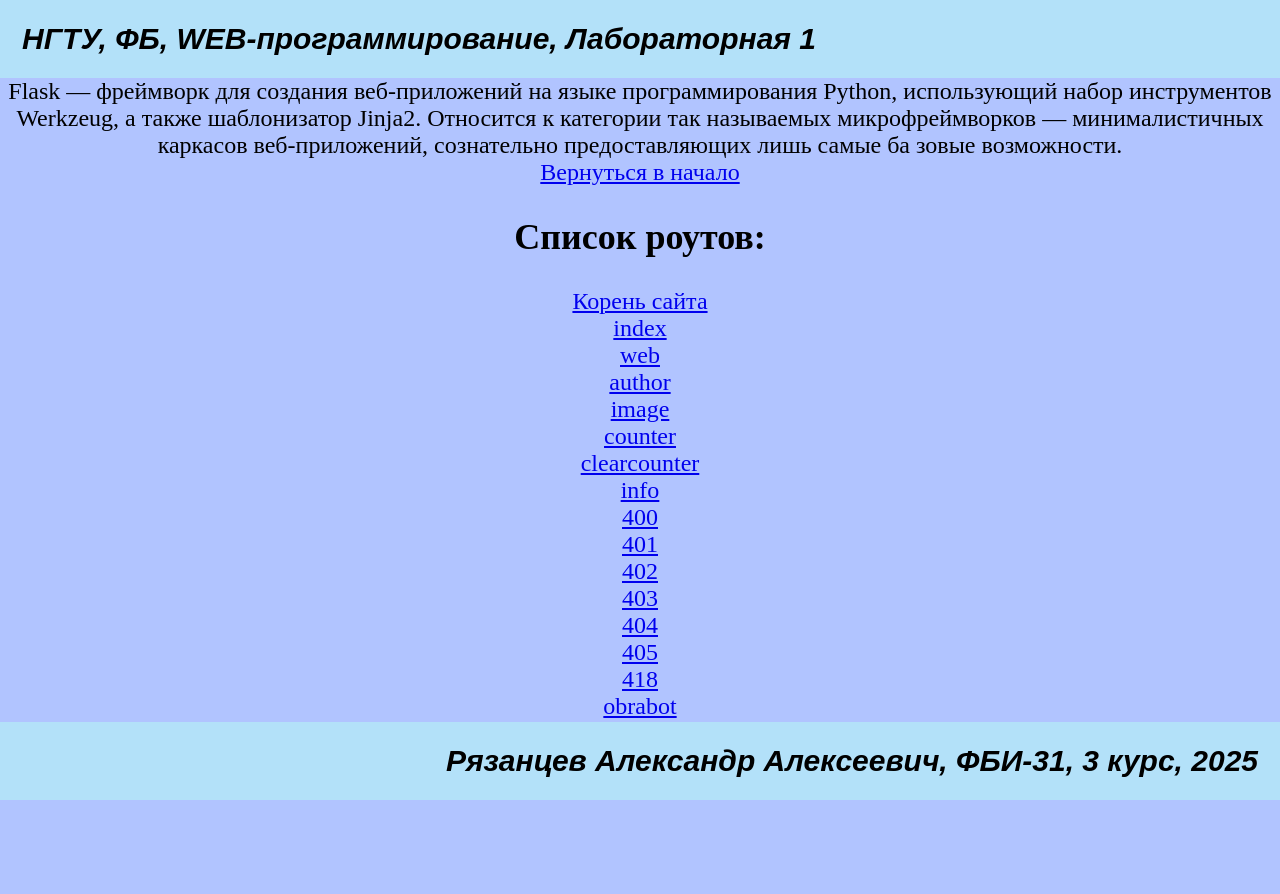
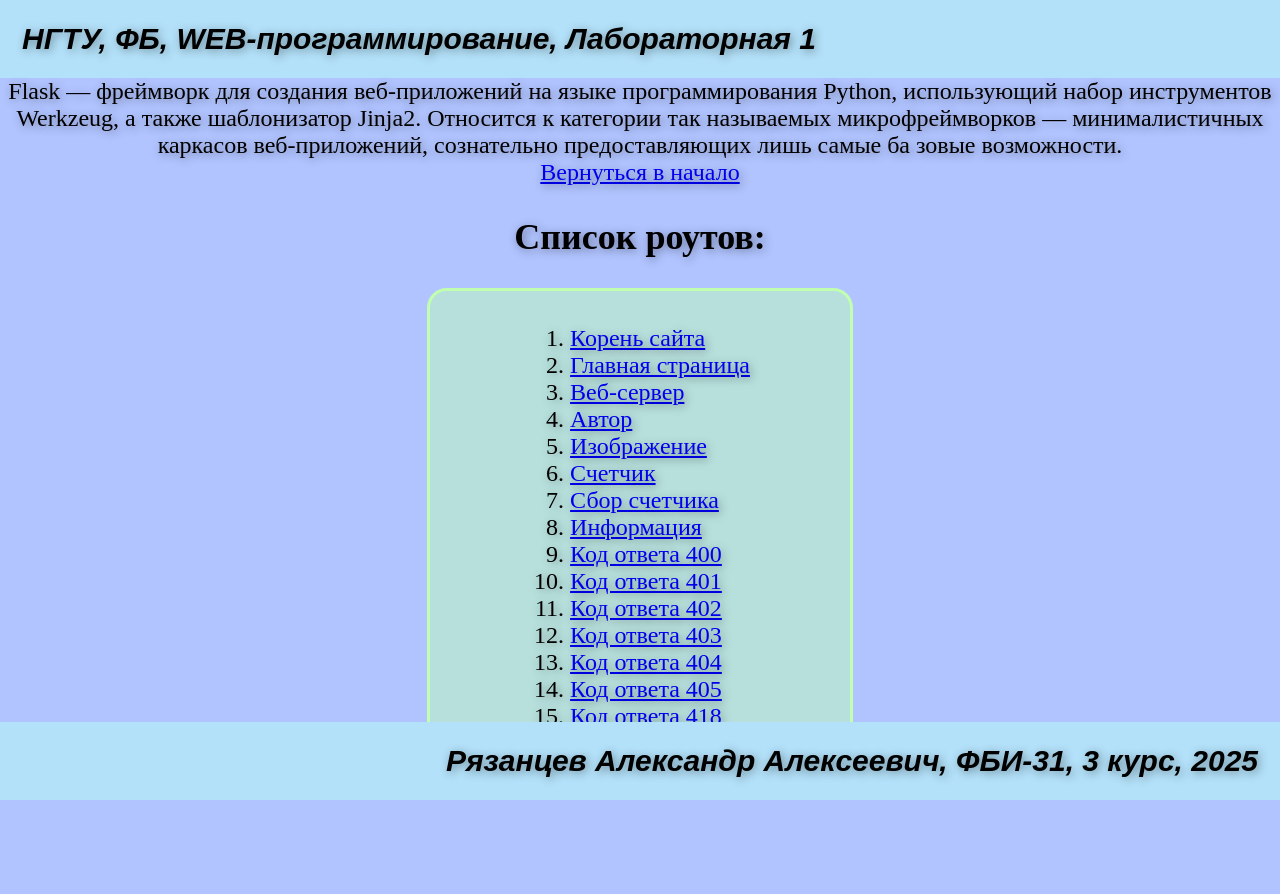
Before and after one commit to sheeshh21/web-back-labs, a Flask app: page /lab1 in a window 1280 px wide. Before the commit the page ends 800 px from the top, so only its background shows below. Run offline with Flask 3, Linux system fonts and the light colour scheme.

Commit message:
Дополнительное задание

```diff
--- a/app.py
+++ b/app.py
@@ -12,8 +12,8 @@ def index():
            <body>
                 <title>НГТУ, ФБ, Лабораторные работы</title>
                 <header>НГТУ, ФБ, WEB-программирование, часть 2. Список лабораторных</header>
-                    <a href="/lab1">Лабораторная работа №1</a>
-                <footer>Рязанцев Александр Алексеевич, ФБИ-31, 2 курс, 2025</footer>
+                    <div class='spisoklab'><a href="/lab1">Лабораторная работа №1</a></div>
+                <footer>Рязанцев Александр Алексеевич, ФБИ-31, 3 курс, 2025</footer>
           </body>
         </html>'''
 
@@ -27,8 +27,8 @@ def a():
            <body>
                 <title>НГТУ, ФБ, Лабораторные работы</title>
                 <header>НГТУ, ФБ, WEB-программирование, часть 2. Список лабораторных</header>
-                    <a href="/lab1">Лабораторная работа №1</a>
-                <footer>Рязанцев Александр Алексеевич, ФБИ-31, 2 курс, 2025</footer>
+                    <div class='spisoklab'><a href="/lab1">Лабораторная работа №1</a></div>
+                <footer>Рязанцев Александр Алексеевич, ФБИ-31, 3 курс, 2025</footer>
           </body>
         </html>'''
 
@@ -52,22 +52,26 @@ def lab1():
                     </div>
                     <a href="/">Вернуться в начало</a>
                     <h2>Список роутов:</h2>
-                    <a href="/">Корень сайта</a><br>
-                    <a href="/index">index</a><br>
-                    <a href="/lab1/web">web</a><br>
-                    <a href="/lab1/author">author</a><br>
-                    <a href="/lab1/image">image</a><br>
-                    <a href="/lab1/counter">counter</a><br>
-                    <a href="/lab1/clearcounter">clearcounter</a><br>
-                    <a href="/lab1/info">info</a><br>
-                    <a href="/lab1/400">400</a><br>
-                    <a href="/lab1/401">401</a><br>
-                    <a href="/lab1/402">402</a><br>
-                    <a href="/lab1/403">403</a><br>
-                    <a href="/lab1/404">404</a><br>
-                    <a href="/lab1/405">405</a><br>
-                    <a href="/lab1/418">418</a><br>
-                    <a href="/lab1/obrabot">obrabot</a><br>
+                    <div class=spisoklab>
+                        <ol class='text'>
+                            <li><a href="/">Корень сайта</a><br>
+                            <li><a href="/index">Главная страница</a><br>
+                            <li><a href="/lab1/web">Веб-сервер</a><br>
+                            <li><a href="/lab1/author">Автор</a><br>
+                            <li><a href="/lab1/image">Изображение</a><br>
+                            <li><a href="/lab1/counter">Счетчик</a><br>
+                            <li><a href="/lab1/clearcounter">Сбор счетчика</a><br>
+                            <li><a href="/lab1/info">Информация</a><br>
+                            <li><a href="/lab1/400">Код ответа 400</a><br>
+                            <li><a href="/lab1/401">Код ответа 401</a><br>
+                            <li><a href="/lab1/402">Код ответа 402</a><br>
+                            <li><a href="/lab1/403">Код ответа 403</a><br>
+                            <li><a href="/lab1/404">Код ответа 404</a><br>
+                            <li><a href="/lab1/405">Код ответа 405</a><br>
+                            <li><a href="/lab1/418">Код ответа 418</a><br>
+                            <li><a href="/lab1/obrabot">Обработчик</a><br>
+                        </ol>
+                    </div>
                 <footer>Рязанцев Александр Алексеевич, ФБИ-31, 3 курс, 2025</footer>
           </body>
         </html>'''
@@ -298,10 +302,21 @@ def code418():
           </body>
         </html>''', 418
 
+logs = ""
 @app.errorhandler(404)
 def not_found1(err):
     css = url_for('static', filename='lab1.css')
     error = url_for('static', filename='error.png')
+    global client_ip
+    global time
+    global url
+    global logs
+    client_ip = request.remote_addr
+    time = datetime.datetime.today()
+    url = request.url
+    logs += '''<div class='logs'><ul><li>[<i>''' + str(time) + '''</i>, пользователь <i>''' + client_ip + '''</i>] зашел на адрес: <i>''' + url + '''</i></li></ul></div>'''
+
+
     return '''<!doctype html>
         <html>
         <link rel="stylesheet" href="''' + css + '''">
@@ -309,8 +324,17 @@ def not_found1(err):
                 <title>НГТУ, ФБ, Лабораторная работа 1</title>
                 <div class='error'>Упс, походу это ошибка 404...</div>
                 <img class='imgerror' src=''' + error + '''>
+                <hr class='hr1'>
+                <div>Ваш IP адрес:</div> ''' + client_ip + '''<br>
+                <hr class='hr1'>
+                <div>Дата и время:</div> ''' + str(time) + '''<br>
+                <hr class='hr1'>
+                <a href="/">Корень сайта</a><br>
+                <hr class='hr1'>
+                <div class='hlogs'>Журнал посещений:''' + logs + '''</div>
           </body>
         </html>''', 404
+
 
 @app.route("/lab1/obrabot")
 def obrabot():
--- a/static/lab1.css
+++ b/static/lab1.css
@@ -5,6 +5,7 @@ body {
     color: black;
     margin: 0;
     margin-bottom: 100px;
+    text-shadow: 2px 2px 10px rgba(0, 0, 0, 0.408);
 }
 
 header {
@@ -77,6 +78,10 @@ h1 {
     border: 1px solid black;
 }
 
+.text {
+    text-align: left;
+}
+
 .link {
     text-align: center;
     font-size: 26px;
@@ -86,19 +91,21 @@ h1 {
     font-size: 60px;
     font-weight: bold;
     text-align: center;
-    margin-top: 200px;
+    margin-top: 50px;
     color: white;
     font-family: Georgia, 'Times New Roman', Times, serif;
 }
 
 .bodyerror {
     background-color: black;
+    color: white;
 }
 
 .imgerror {
     border: 0px;
     width: 500px;
     margin-top: 50px;
+
 }
 
 .error1 {
@@ -107,3 +114,31 @@ h1 {
     color: white;
     font-weight: bold;
 }
+
+.logs {
+    text-align: left;
+    color: rgb(172, 255, 172);
+    font-weight: 100;
+}
+.hlogs {
+    color: white;
+    font-weight: bold;
+    text-align: left;
+    padding: 10px;
+}
+
+.hr1 {
+    color: white;
+}
+
+.spisoklab {
+    background-color: rgba(190, 255, 179, 0.462);
+    padding: 10px;
+    margin-top: 500px;
+    margin: 0;
+    display: inline-block;
+    padding-right: 100px;
+    padding-left: 100px;
+    border-radius: 20px;
+    border: 3px solid rgb(193, 255, 176);
+}
```
